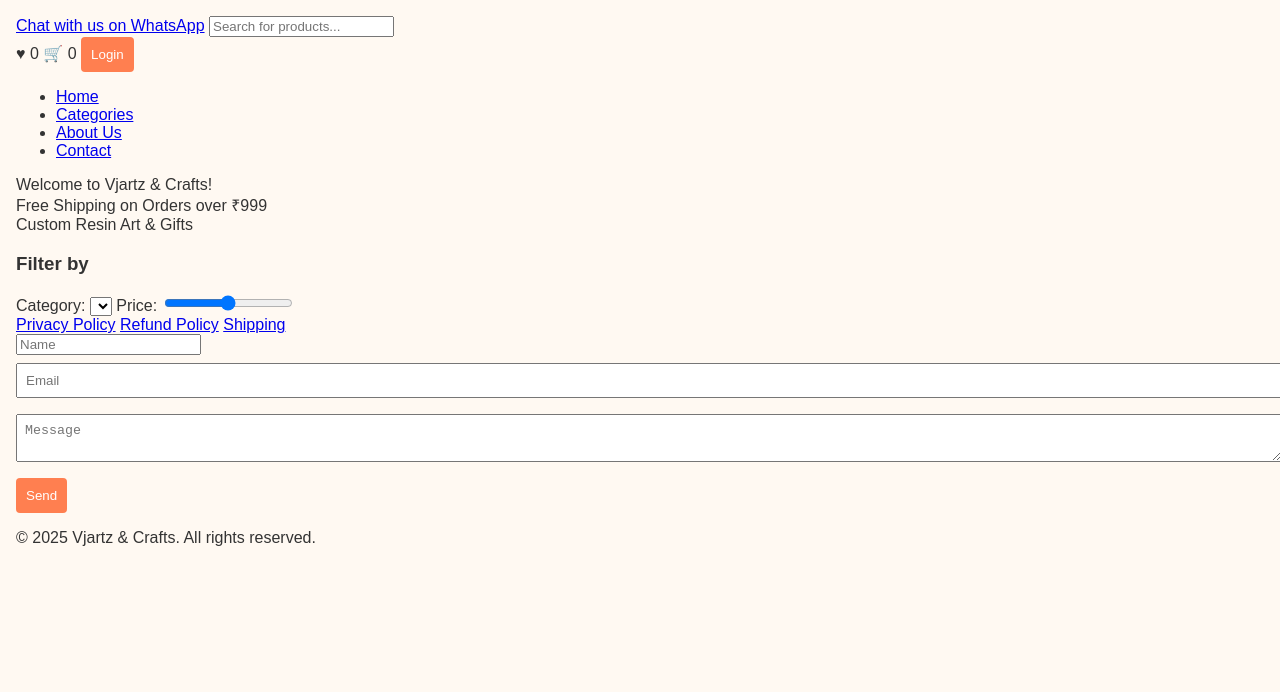
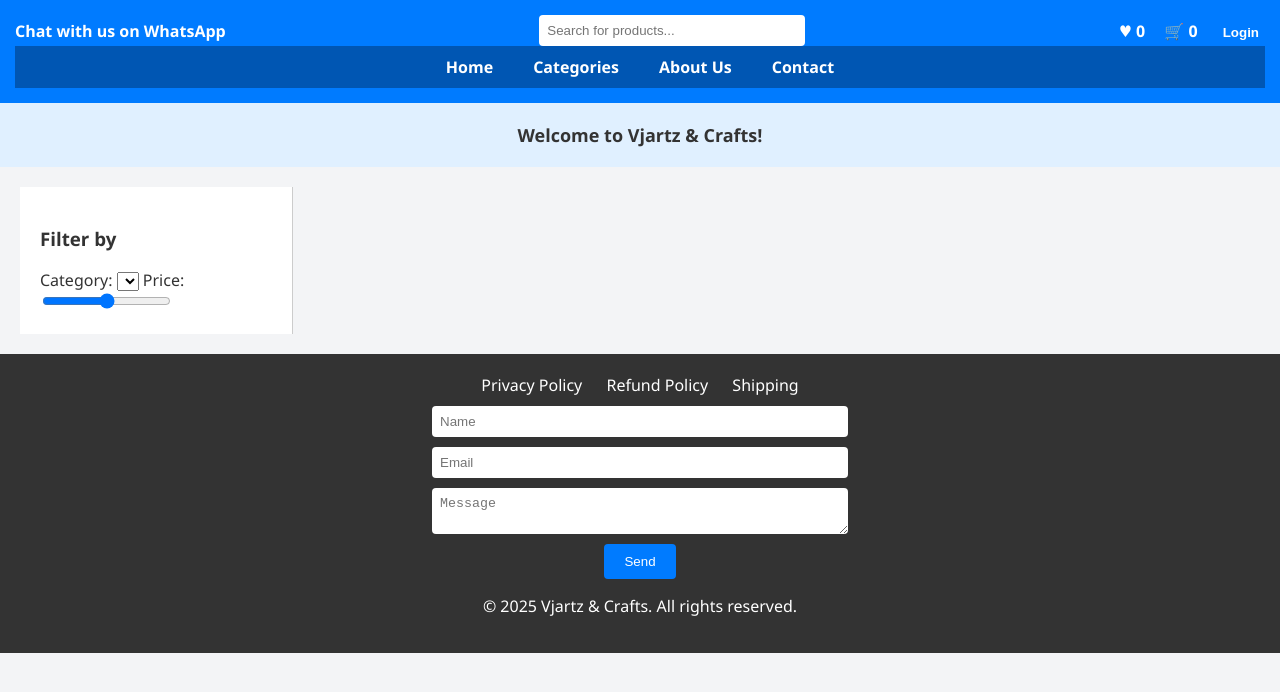
Before and after one commit to Vjartzcrafts/Vjartz_crafts, a plain HTML site: page index.html in a window 1280 px wide. Drawn offline with Linux system fonts and the light colour scheme.

Commit message:
Update style.css

```diff
--- a/style.css
+++ b/style.css
@@ -1,47 +1,164 @@
-
+/* style.css */
 body {
-  font-family: Arial, sans-serif;
   margin: 0;
-  padding: 1rem;
-  background: #fff9f2;
+  font-family: 'Segoe UI', Tahoma, Geneva, Verdana, sans-serif;
+  background-color: #f3f4f6;
   color: #333;
 }
-.container {
-  max-width: 800px;
-  margin: auto;
+
+header {
+  background-color: #007BFF;
+  color: #fff;
+  padding: 15px;
 }
-.products {
-  display: grid;
-  grid-template-columns: 1fr 1fr;
-  gap: 1rem;
-  margin-top: 1rem;
+
+.top-bar {
+  display: flex;
+  justify-content: space-between;
+  align-items: center;
+  flex-wrap: wrap;
 }
-.product {
-  border: 1px solid #ccc;
-  padding: 1rem;
-  border-radius: 8px;
+
+.top-bar a {
+  color: #fff;
+  font-weight: bold;
+  text-decoration: none;
+  margin-right: 15px;
+}
+
+.top-bar input[type="text"] {
+  padding: 8px;
+  width: 250px;
+  border: none;
+  border-radius: 4px;
+}
+
+.user-icons span,
+.user-icons button {
+  margin-left: 15px;
+  color: #fff;
+  font-weight: bold;
+  background: none;
+  border: none;
+  cursor: pointer;
+}
+
+nav ul {
+  display: flex;
+  list-style: none;
+  justify-content: center;
+  background-color: #0056b3;
+  padding: 10px 0;
+  margin: 0;
+}
+
+nav ul li a {
+  color: white;
+  text-decoration: none;
+  padding: 0 20px;
+  font-weight: bold;
+}
+
+.carousel-container {
+  background-color: #e0f0ff;
+  text-align: center;
+  padding: 10px;
+  overflow: hidden;
+}
+
+.carousel-slide {
+  display: none;
+  font-size: 18px;
+  font-weight: bold;
+  padding: 10px;
+}
+
+.carousel-slide.active {
+  display: block;
+}
+
+.product-section {
+  display: flex;
+  padding: 20px;
+}
+
+.filters {
+  width: 20%;
+  padding: 20px;
+  background-color: #fff;
+  border-right: 1px solid #ccc;
+}
+
+.product-grid {
+  width: 80%;
+  padding: 20px;
+  display: flex;
+  flex-wrap: wrap;
+  gap: 20px;
+}
+
+.product-card {
+  width: 200px;
   background: #fff;
+  border: 1px solid #ddd;
+  border-radius: 5px;
+  box-shadow: 0 2px 4px rgba(0,0,0,0.1);
+  padding: 15px;
+  text-align: center;
 }
-button {
-  background-color: #ff7f50;
+
+.product-card img {
+  width: 100%;
+  height: auto;
+}
+
+.product-card button {
+  background-color: #007BFF;
   color: white;
   border: none;
-  padding: 10px;
+  padding: 8px 10px;
+  border-radius: 4px;
+  margin-top: 10px;
   cursor: pointer;
+}
+
+.product-card button:hover {
+  background-color: #0056b3;
+}
+
+footer {
+  background-color: #333;
+  color: #fff;
+  text-align: center;
+  padding: 20px;
+}
+
+.footer-links {
+  margin-bottom: 10px;
+}
+
+.footer-links a {
+  color: #fff;
+  margin: 0 10px;
+  text-decoration: none;
+}
+
+#contactForm input,
+#contactForm textarea {
+  padding: 8px;
+  width: 80%;
+  max-width: 400px;
+  margin: 10px auto;
+  display: block;
   border-radius: 4px;
+  border: none;
 }
-button:hover {
-  background-color: #ff4500;
+
+#contactForm button {
+  background-color: #007BFF;
+  color: #fff;
+  border: none;
+  padding: 10px 20px;
+  border-radius: 4px;
+  cursor: pointer;
 }
-.order-form {
-  margin-top: 2rem;
-  padding-top: 1rem;
-  border-top: 1px solid #ccc;
-}
-textarea, input[type="email"], input[type="file"] {
-  display: block;
-  width: 100%;
-  margin-top: 0.5rem;
-  margin-bottom: 1rem;
-  padding: 0.5rem;
-}
```
